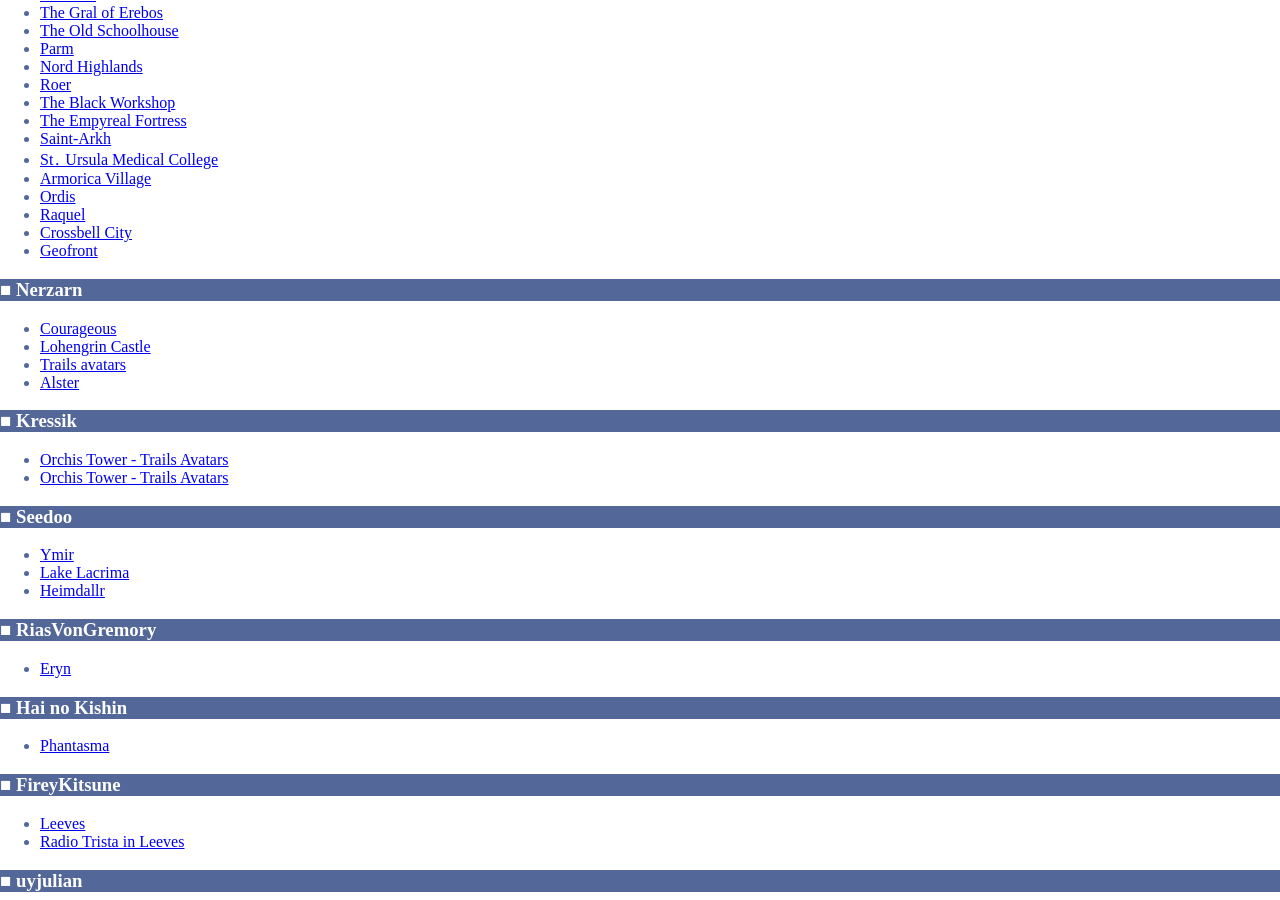
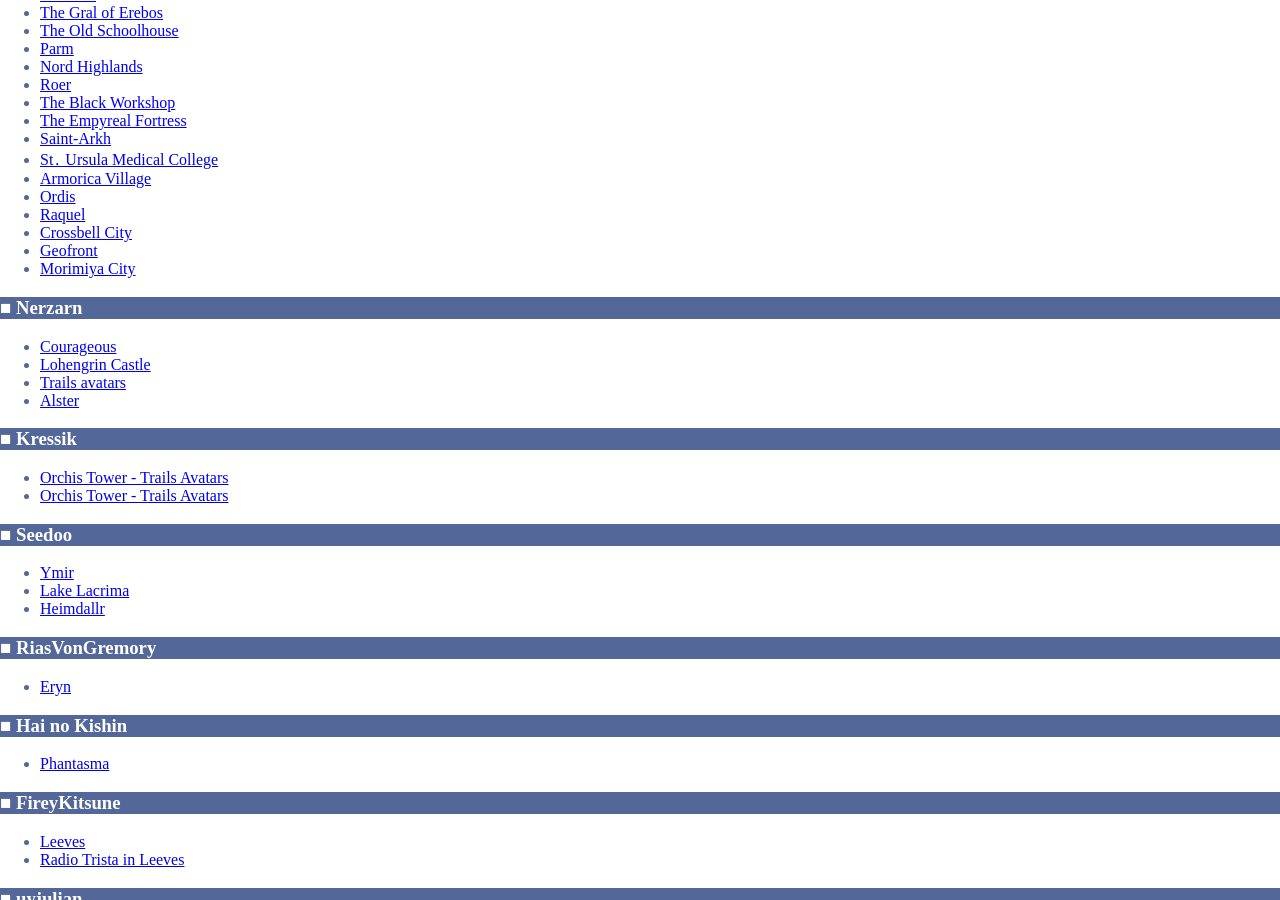
Before and after one commit to uyjulian/falcom-dumps, a Jekyll site: the page built from index.md, in a window 1280 px wide and 900 px high, scrolled down 640 px. Built offline with Jekyll 4.4.1, drawn with Linux system fonts in a browser that asks for light colours.

Commit message:
Add Morimiya City

```diff
--- a/index.md
+++ b/index.md
@@ -44,6 +44,7 @@ If you have questions about usage of the models in a specific environment, sendi
 * [Raquel](https://vrchat.com/home/launch?worldId=wrld_da746b13-2184-4cbc-b038-511f78d27db4)
 * [Crossbell City](https://vrchat.com/home/launch?worldId=wrld_ca171e14-cd11-474a-910d-e8d2d8e844ce)
 * [Geofront](https://vrchat.com/home/launch?worldId=wrld_3e7d295b-fea8-46a0-b45a-eb4f9e253609)
+* [Morimiya City](https://vrchat.com/home/launch?worldId=wrld_325fbd5f-65df-45a3-b974-68c22d6aadd0)
 
 ### Nerzarn
 * [Courageous](https://vrchat.com/home/launch?worldId=wrld_1e0e204d-1145-4df9-8560-6d92c4fbffe3)
```
